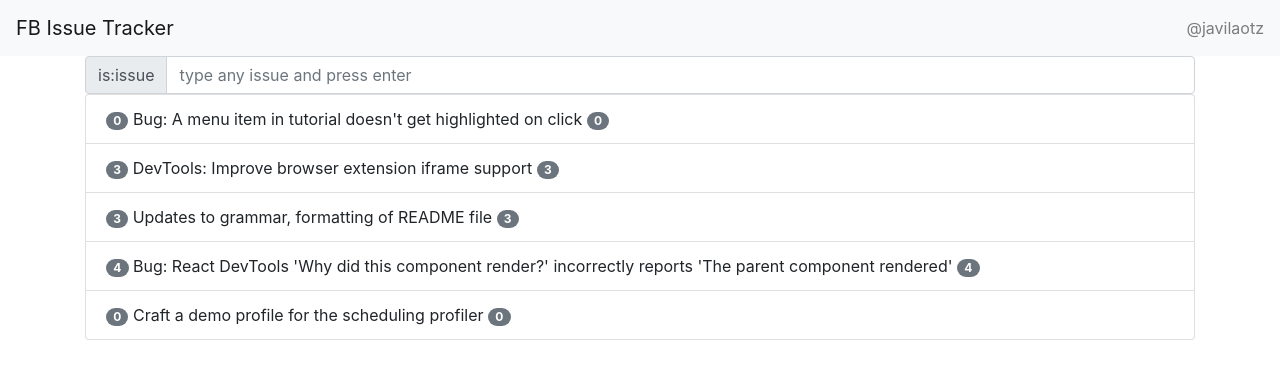
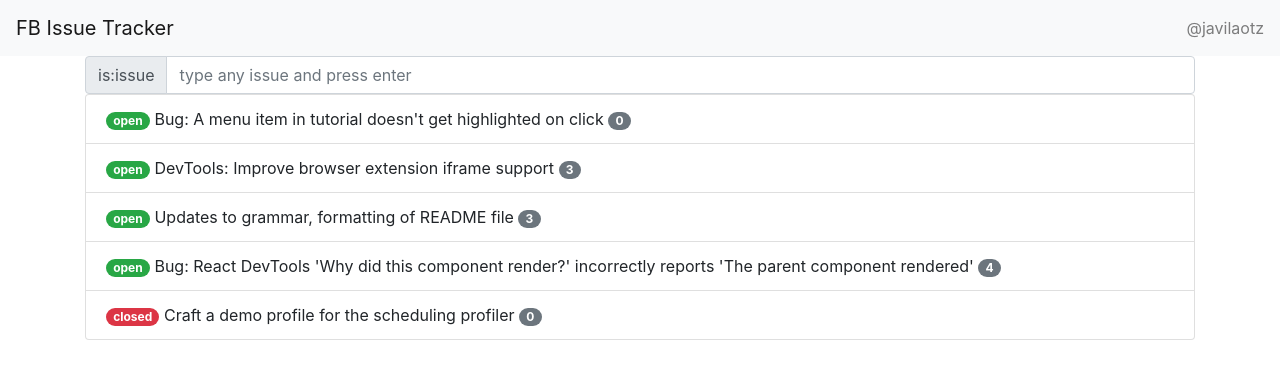
Before and after one commit to javilaotz/facebook-issue-tracker, a React (Create React App) app: page / in a window 1280 px wide. Shown: the top 376 px of the page. Built offline with nearby package versions, Linux system fonts and the light colour scheme.

Commit message:
simulated fetch due api restrictions, filter by word done

```diff
--- a/src/api/mock.js
+++ b/src/api/mock.js
@@ -294,7 +294,7 @@
           "description": ""
         }
       ],
-      "state": "open",
+      "state": "closed",
       "locked": false,
       "assignee": null,
       "assignees": [
--- a/src/components/Results/Results.jsx
+++ b/src/components/Results/Results.jsx
@@ -9,13 +9,26 @@
     this.props.fetchIssues();
   }
 
+  getStateColor = param => {
+    switch (param) {
+      case 'open':
+        return 'success'
+
+      case 'closed':
+        return 'danger'
+
+      default:
+        return 'secondary'
+    }
+  }
+
   setListItems = (issues) => {
     return (
       <ListGroup>
         {issues.map(issue => {
           return (
             <ListGroupItem key={issue.id} className="justify-content-between">
-                <Badge pill>{issue.comments}</Badge>
+                <Badge color={this.getStateColor(issue.state)} pill>{issue.state}</Badge>
                 {' '}
                 {issue.title}
                 {' '}
@@ -28,9 +41,9 @@
   }
 
   render(){
-    const { search, issues, error, isFetching } = this.props;
+    const { issues, filtered, isFetching } = this.props;
     if(isFetching) return <div>Loading...</div>;
-
+    if(filtered) return this.setListItems(filtered);
     return this.setListItems(issues);
   }
 }
@@ -38,6 +51,7 @@
 const mapStateToProps = state => ({
   search: state.search,
   issues: state.issues.entries,
+  filtered: state.issues.filteredEntries,
   error: state.issues.error,
   isFetching: !state.issues.isFetched
 });
--- a/src/components/SearchBox/SearchBox.jsx
+++ b/src/components/SearchBox/SearchBox.jsx
@@ -2,11 +2,27 @@
 import { InputGroup, InputGroupAddon, InputGroupText, Input } from 'reactstrap'
 
 import { connect } from 'react-redux';
-import { searchIssues } from '../../redux/actions';
+import { searchIssues, filterIssues, fetchIssues } from '../../redux/actions';
 
 const SearchBox = props => {
+
   const searchHandler = e => {
     props.searchIssues(e.target.value);
+  }
+
+  const handleKeyPress = e => {
+    if (e.keyCode === 13) {
+      e.preventDefault();
+
+      if(props.issues && props.search){
+        const filtered = props.issues.filter(issue => issue.title.toLowerCase().search(props.search.toLowerCase()) !== -1)
+        props.filterIssues(filtered)
+      }
+
+      if(e.target.value === ''){
+        props.fetchIssues();
+      }
+    }
   }
 
   return (
@@ -14,16 +30,17 @@
       <InputGroupAddon addonType="prepend">
         <InputGroupText>is:issue </InputGroupText>
       </InputGroupAddon>
-      <Input onChange={searchHandler} value={props.search} placeholder="type any issue and press enter" />
+      <Input onKeyUp={handleKeyPress} onChange={searchHandler} value={props.search} placeholder="type any issue and press enter" />
     </InputGroup>
   )
 }
 
 const mapStateToProps = state => ({
-  search: state.search
+  search: state.search,
+  issues: state.issues.entries
 });
 
 export default connect(
   mapStateToProps,
-  { searchIssues }
+  { searchIssues, filterIssues, fetchIssues }
 )(SearchBox)
--- a/src/redux/actionTypes.js
+++ b/src/redux/actionTypes.js
@@ -1,4 +1,5 @@
 export const SEARCH_ISSUES = 'SEARCH_ISSUES';
+export const FILTER_ISSUES = 'FILTER_ISSUES';
 
 export const FETCH_ISSUES_REQUEST = 'FETCH_ISSUES_REQUEST';
 export const FETCH_ISSUES_SUCCESS = 'FETCH_ISSUES_SUCCESS';
--- a/src/redux/actions.js
+++ b/src/redux/actions.js
@@ -1,5 +1,10 @@
 import * as actionTypes from './actionTypes';
 import api from '../api/api';
+
+export const filterIssues = param => ({
+  type: actionTypes.FILTER_ISSUES,
+  payload: param
+})
 
 export const searchIssues = param => ({
   type: actionTypes.SEARCH_ISSUES,
--- a/src/redux/reducer.js
+++ b/src/redux/reducer.js
@@ -4,6 +4,7 @@
   issues: {
     isFetched: false,
     entries: false,
+    filteredEntries: false,
     error: false
   },
   search: '',
@@ -12,6 +13,9 @@
 //Thunk
 export default (state = initialState, action) => {
   switch (action.type) {
+    case actionTypes.FILTER_ISSUES:
+      return { ...state, issues: { isFetched: true, filteredEntries: action.payload }};
+
     case actionTypes.SEARCH_ISSUES:
       return { ...state, search: action.payload};
 
```
